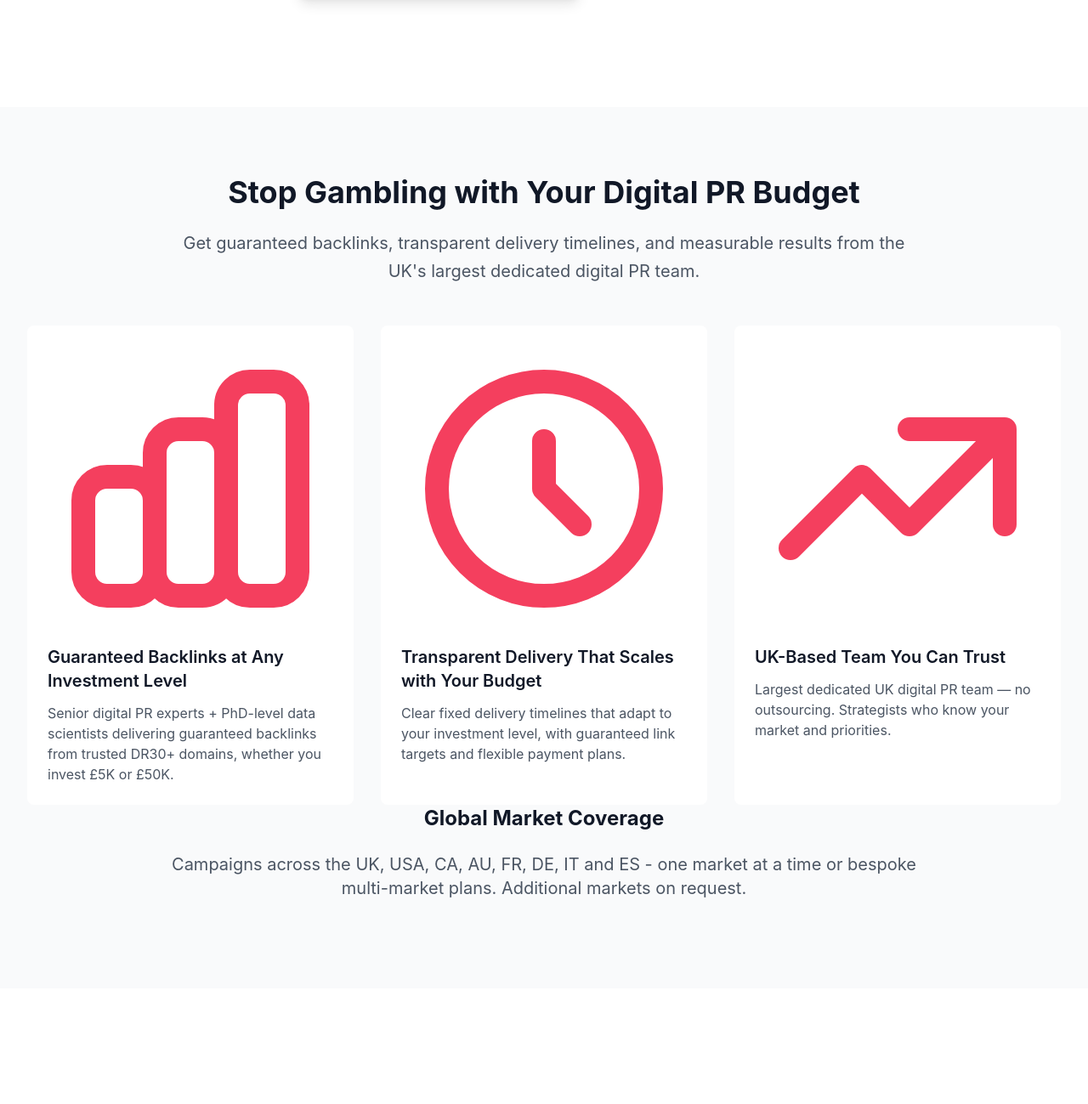
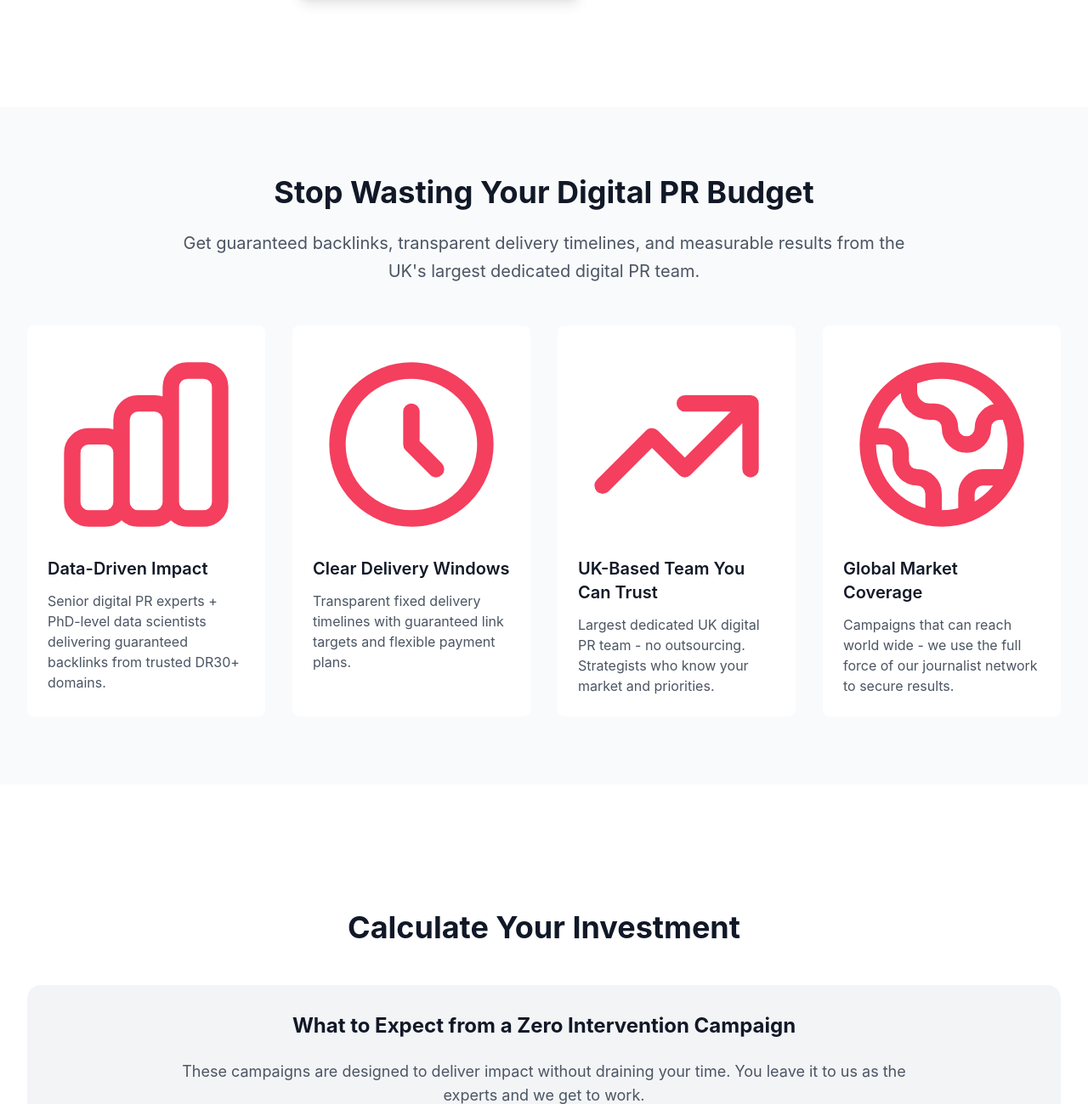
Before and after one commit to ZoCodes/reboot-authority-launchpad, a Django app: page / in a window 1280 px wide. Shown: the part 543-1842 px from the top of the page at 85% size. Run offline with Django 4.2, Linux system fonts and the light colour scheme; some libraries are stand-ins or nearby versions.

Commit message:
Refactor: Implement "Stop Wasting" changes
- Updated `templates/index.html` to reflect the new "Stop Wasting" heading and 4-box layout.
- Modified `calculator/forms.py` to remove the "Global" market option and rename "Target Market".
- Adjusted `static/js/calculator.js` to update market handling.
- Updated CSS grid for the 4-box layout.

```diff
--- a/calculator/forms.py
+++ b/calculator/forms.py
@@ -48,7 +48,6 @@ class ContactForm(forms.ModelForm):
 
 class CalculatorForm(forms.Form):
     MARKET_CHOICES = [
-        ('global', 'Global - No market preference ⭐ Recommended'),
         ('english', 'English'),
         ('american', 'American'),
         ('canadian', 'Canadian'),
@@ -71,7 +70,7 @@ class CalculatorForm(forms.Form):
 
     market = forms.ChoiceField(
         choices=MARKET_CHOICES,
-        initial='global',
+        initial='english',
         widget=forms.Select(attrs={
             'class': 'w-full px-4 py-3 border border-gray-300 rounded-xl focus:outline-none focus:ring-2 focus:ring-reboot-pink focus:border-transparent bg-white font-mono',
             'id': 'market'
--- a/static/js/calculator.js
+++ b/static/js/calculator.js
@@ -5,7 +5,7 @@
 
 let calculatorState = {
     targetDomain: '',
-    market: 'global',
+    market: 'english',
     budget: 0,
     domainAnalysis: null,
     results: null
--- a/templates/index.html
+++ b/templates/index.html
@@ -31,21 +31,21 @@
 <section id="why-choose" class="py-20 bg-gray-50">
     <div class="max-w-7xl mx-auto px-4 sm:px-6 lg:px-8">
         <div class="text-center max-w-4xl mx-auto mb-12">
-            <h2 class="text-3xl md:text-4xl font-bold mb-6 text-gray-900">Stop Gambling with Your Digital PR Budget</h2>
+            <h2 class="text-3xl md:text-4xl font-bold mb-6 text-gray-900">Stop Wasting Your Digital PR Budget</h2>
             <p class="text-xl text-gray-600 leading-relaxed">
                 Get guaranteed backlinks, transparent delivery timelines, and measurable results from the UK's largest dedicated digital PR team.
             </p>
         </div>
 
-        <div class="grid md:grid-cols-3 gap-8">
+        <div class="grid md:grid-cols-2 lg:grid-cols-4 gap-8">
             <div class="bg-white p-6 rounded-lg shadow-md">
                 <div class="w-16 h-16 bg-pink-100 rounded-full flex items-center justify-center mx-auto mb-4">
                     <svg xmlns="http://www.w3.org/2000/svg" class="h-8 w-8 text-pink-500" fill="none" viewBox="0 0 24 24" stroke="currentColor">
                         <path stroke-linecap="round" stroke-linejoin="round" stroke-width="2" d="M9 19v-6a2 2 0 00-2-2H5a2 2 0 00-2 2v6a2 2 0 002 2h2a2 2 0 002-2zm0 0V9a2 2 0 012-2h2a2 2 0 012 2v10m-6 0a2 2 0 002 2h2a2 2 0 002-2m0 0V5a2 2 0 012-2h2a2 2 0 012 2v14a2 2 0 01-2 2h-2a2 2 0 01-2-2z" />
                     </svg>
                 </div>
-                <h3 class="text-xl font-semibold mb-3 text-gray-900">Guaranteed Backlinks at Any Investment Level</h3>
-                <p class="text-gray-600">Senior digital PR experts + PhD-level data scientists delivering guaranteed backlinks from trusted DR30+ domains, whether you invest £5K or £50K.</p>
+                <h3 class="text-xl font-semibold mb-3 text-gray-900">Data-Driven Impact</h3>
+                <p class="text-gray-600">Senior digital PR experts + PhD-level data scientists delivering guaranteed backlinks from trusted DR30+ domains.</p>
             </div>
 
             <div class="bg-white p-6 rounded-lg shadow-md">
@@ -54,8 +54,8 @@
                         <path stroke-linecap="round" stroke-linejoin="round" stroke-width="2" d="M12 8v4l3 3m6-3a9 9 0 11-18 0 9 9 0 0118 0z" />
                     </svg>
                 </div>
-                <h3 class="text-xl font-semibold mb-3 text-gray-900">Transparent Delivery That Scales with Your Budget</h3>
-                <p class="text-gray-600">Clear fixed delivery timelines that adapt to your investment level, with guaranteed link targets and flexible payment plans.</p>
+                <h3 class="text-xl font-semibold mb-3 text-gray-900">Clear Delivery Windows</h3>
+                <p class="text-gray-600">Transparent fixed delivery timelines with guaranteed link targets and flexible payment plans.</p>
             </div>
 
             <div class="bg-white p-6 rounded-lg shadow-md">
@@ -65,15 +65,18 @@
                     </svg>
                 </div>
                 <h3 class="text-xl font-semibold mb-3 text-gray-900">UK-Based Team You Can Trust</h3>
-                <p class="text-gray-600">Largest dedicated UK digital PR team — no outsourcing. Strategists who know your market and priorities.</p>
+                <p class="text-gray-600">Largest dedicated UK digital PR team - no outsourcing. Strategists who know your market and priorities.</p>
             </div>
-        </div>
 
-        <div class="mt-16 text-center">
-            <h3 class="text-2xl font-bold mb-6 text-gray-900">Global Market Coverage</h3>
-            <p class="text-xl text-gray-600 mb-6 max-w-4xl mx-auto">
-                Campaigns across the UK, USA, CA, AU, FR, DE, IT and ES - one market at a time or bespoke multi-market plans. Additional markets on request.
-            </p>
+            <div class="bg-white p-6 rounded-lg shadow-md">
+                <div class="w-16 h-16 bg-pink-100 rounded-full flex items-center justify-center mx-auto mb-4">
+                    <svg xmlns="http://www.w3.org/2000/svg" class="h-8 w-8 text-pink-500" fill="none" viewBox="0 0 24 24" stroke="currentColor">
+                        <path stroke-linecap="round" stroke-linejoin="round" stroke-width="2" d="M3.055 11H5a2 2 0 012 2v1a2 2 0 002 2 2 2 0 012 2v2.945M8 3.935V5.5A2.5 2.5 0 0010.5 8h.5a2 2 0 012 2 2 2 0 104 0 2 2 0 012-2h1.064M15 20.488V18a2 2 0 012-2h3.064M21 12a9 9 0 11-18 0 9 9 0 0118 0z" />
+                    </svg>
+                </div>
+                <h3 class="text-xl font-semibold mb-3 text-gray-900">Global Market Coverage</h3>
+                <p class="text-gray-600">Campaigns that can reach world wide - we use the full force of our journalist network to secure results.</p>
+            </div>
         </div>
     </div>
 </section>
@@ -170,8 +173,9 @@
                         </div>
                         <div>
                             <label for="market" class="block text-sm font-semibold text-gray-900 mb-3">
-                                Target Market
+                                Preferred Target Market
                             </label>
+                            <p class="text-xs text-gray-600 mb-2">All outreach will be global, but we'll prioritize your selected market</p>
                             {{ calculator_form.market }}
                         </div>
                         <div>
```
